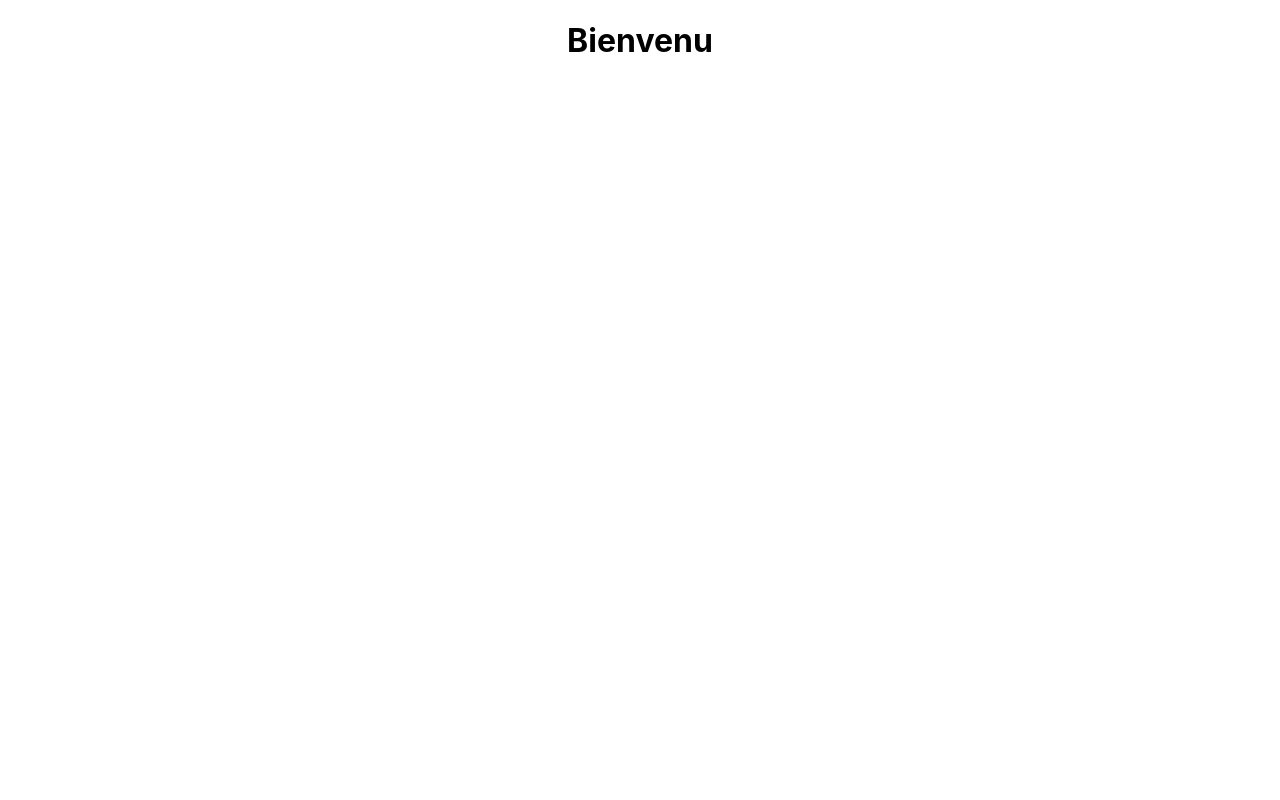
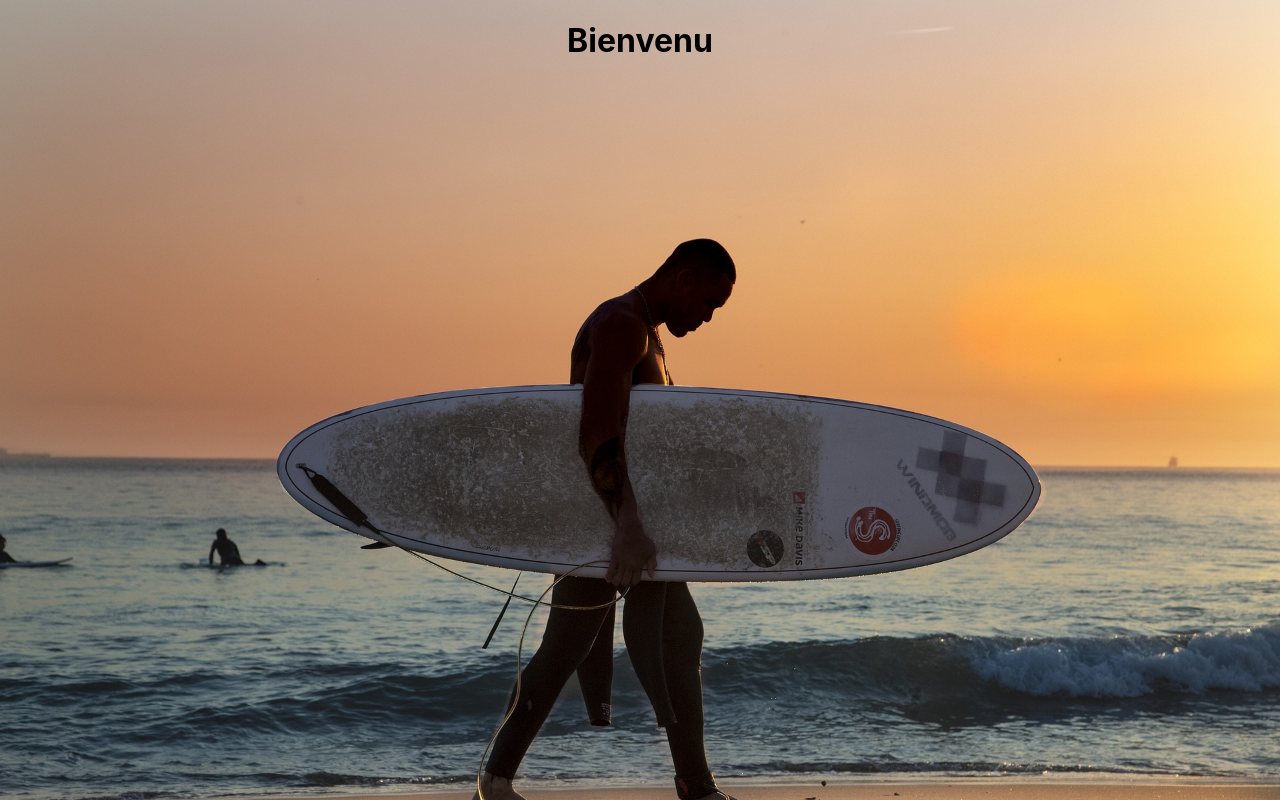
Before and after one commit to Anthony-Jhoiro/surfer-du-web-client, a React (Create React App) app: page / in a window 1280 px wide. Built offline with nearby package versions, Linux system fonts and the light colour scheme.

Commit message:
add images

```diff
--- a/src/pages/welcome.js
+++ b/src/pages/welcome.js
@@ -1,5 +1,6 @@
 import React from 'react'
 import Header from '../components/header'
+import "../styles/pages/welcome.css"
 
 
 export default function Welcome(props){
--- a/src/styles/pages/welcome.css
+++ b/src/styles/pages/welcome.css
@@ -0,0 +1,5 @@
+html {
+    background-image: url("../../images/welcome-bg.jpg");
+    background-position: fixed;
+    background-size: cover;
+}
```
Also changed, not shown: src/images/welcome-bg.jpg (added).
